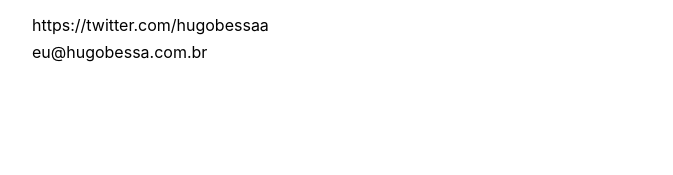
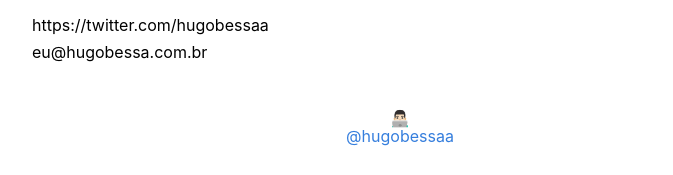
Before and after one commit to hugobessaa/hugobessaa.github.io, a Jekyll site: the page built from index.html, in a window 1280 px wide. Shown: the part 2022-2197 px from the top of the page, without its empty margins (240-913 px from the left). Built offline with Jekyll 4.4.1, drawn with Linux system fonts in a browser that asks for light colours; before the commit the page ends 2099 px from its top, so only the background shows below that.

Commit message:
Add footer to all pages
With little emoji and twitter handle

```diff
--- /dev/null
+++ b/_includes/_footer.html
@@ -0,0 +1,8 @@
+<footer class="mt4 mb4">
+  <div class="tc">
+    👨🏻‍💻
+  </div>
+  <div class="tc">
+    <a class="link blue dim" href="https://twitter.com/hugobessaa">@hugobessaa</a>
+  </div>
+</footer>
--- a/_layouts/default.html
+++ b/_layouts/default.html
@@ -5,5 +5,6 @@
   <div class='mw7 center'>
     {{content}}
   </div>
+  {% include _footer.html %}
 </body>
 </html>
--- a/_layouts/post.html
+++ b/_layouts/post.html
@@ -26,7 +26,4 @@ layout: default
   <div class='pa3 post'>
     {{ content }}
   </div>
-  <div class="mt5 mb2 tc">
-    👨🏻‍💻
-  </div>
 </article>
```
